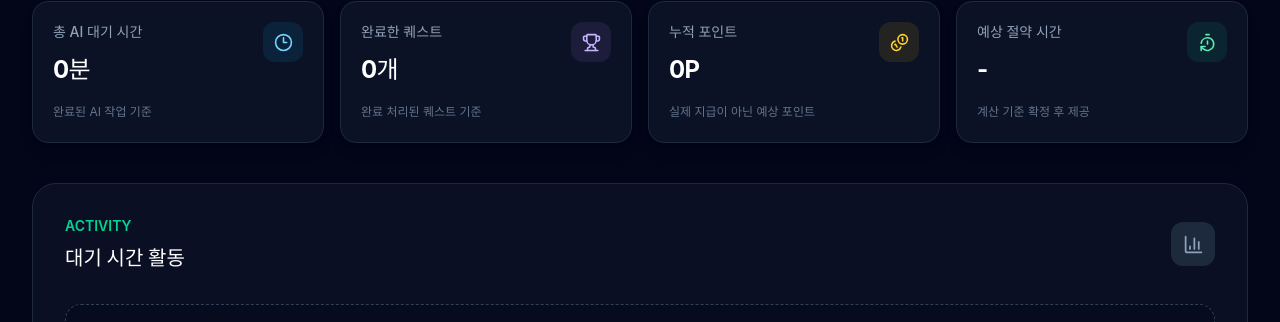
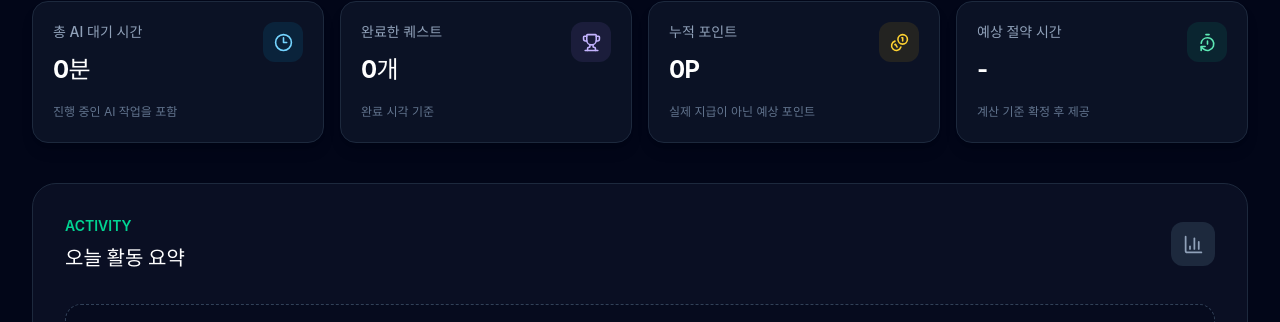
Before and after one commit to Juglee0527/AISideQuest, a React (Vite) app: page /dashboard in a window 1280 px wide. Shown: the part 374-696 px from the top of the page. Built offline with nearby package versions, Linux system fonts and the light colour scheme.

Commit message:
Feat: 오늘·이번 주·이번 달 통계 계산

```diff
--- a/src/pages/DashboardPage.tsx
+++ b/src/pages/DashboardPage.tsx
@@ -3,17 +3,41 @@ import { useState } from 'react'
 
 import PageHeader from '../components/PageHeader'
 import StatCard from '../components/StatCard'
+import { useQuestHistory } from '../contexts/QuestHistoryContext'
+import { useSession } from '../contexts/SessionContext'
+import { mockQuests } from '../data/mockQuests'
+import useElapsedTime from '../hooks/useElapsedTime'
+import {
+  calculateActivityStatistics,
+  type StatisticsPeriod,
+} from '../utils/statistics'
+import { formatSummaryDuration } from '../utils/time'
 
-const periods = [
+const periods: readonly { id: StatisticsPeriod; label: string }[] = [
   { id: 'today', label: '오늘' },
   { id: 'week', label: '이번 주' },
   { id: 'month', label: '이번 달' },
-] as const
-
-type PeriodId = (typeof periods)[number]['id']
+]
 
 function DashboardPage() {
-  const [selectedPeriod, setSelectedPeriod] = useState<PeriodId>('today')
+  const [selectedPeriod, setSelectedPeriod] = useState<StatisticsPeriod>('today')
+  const { activeSession, completedSessions } = useSession()
+  const { questHistories } = useQuestHistory()
+  const activeStartedAt = activeSession?.startedAt ?? null
+  const elapsedMilliseconds = useElapsedTime(activeStartedAt)
+  const currentTime = activeStartedAt === null
+    ? Date.now()
+    : Date.parse(activeStartedAt) + elapsedMilliseconds
+  const statistics = calculateActivityStatistics({
+    period: selectedPeriod,
+    currentTime,
+    activeSession,
+    completedSessions,
+    questHistories,
+    quests: mockQuests,
+  })
+  const selectedPeriodLabel = periods.find((period) => period.id === selectedPeriod)?.label ?? ''
+  const hasActivity = statistics.waitDuration > 0 || statistics.completedQuestCount > 0
 
   return (
     <div className="space-y-10">
@@ -45,24 +69,28 @@ function DashboardPage() {
         ))}
       </div>
 
-      <section className="grid gap-4 sm:grid-cols-2 xl:grid-cols-4" aria-label="기간별 주요 통계">
+      <section
+        className="grid gap-4 sm:grid-cols-2 xl:grid-cols-4"
+        aria-label={`${selectedPeriodLabel} 주요 통계`}
+        aria-live="polite"
+      >
         <StatCard
           label="총 AI 대기 시간"
-          value="0분"
-          helper="완료된 AI 작업 기준"
+          value={formatSummaryDuration(statistics.waitDuration)}
+          helper="진행 중인 AI 작업을 포함"
           icon={Clock3}
           accent="sky"
         />
         <StatCard
           label="완료한 퀘스트"
-          value="0개"
-          helper="완료 처리된 퀘스트 기준"
+          value={`${statistics.completedQuestCount}개`}
+          helper="완료 시각 기준"
           icon={Trophy}
           accent="violet"
         />
         <StatCard
           label="누적 포인트"
-          value="0P"
+          value={`${statistics.rewardPoints.toLocaleString('ko-KR')}P`}
           helper="실제 지급이 아닌 예상 포인트"
           icon={Coins}
           accent="amber"
@@ -81,7 +109,7 @@ function DashboardPage() {
           <div>
             <p className="text-sm font-semibold text-emerald-400">ACTIVITY</p>
             <h2 id="activity-title" className="mt-2 text-xl font-bold text-white">
-              대기 시간 활동
+              {selectedPeriodLabel} 활동 요약
             </h2>
           </div>
           <span className="grid size-11 place-items-center rounded-xl bg-slate-800 text-slate-400">
@@ -90,10 +118,22 @@ function DashboardPage() {
         </div>
 
         <div className="mt-8 grid min-h-64 place-items-center rounded-2xl border border-dashed border-slate-700 bg-slate-950/40 p-8 text-center">
-          <div>
-            <p className="font-semibold text-slate-300">아직 표시할 활동이 없습니다.</p>
-            <p className="mt-2 text-sm text-slate-500">AI 작업을 완료하면 기간별 활동이 이곳에 표시됩니다.</p>
-          </div>
+          {hasActivity ? (
+            <div className="max-w-xl">
+              <p className="text-lg font-bold text-white">
+                {formatSummaryDuration(statistics.waitDuration)}의 대기 시간을 기록했습니다.
+              </p>
+              <p className="mt-3 text-sm leading-6 text-slate-400">
+                {selectedPeriodLabel} 동안 사이드 퀘스트 {statistics.completedQuestCount}개를 완료하고 예상 포인트{' '}
+                {statistics.rewardPoints.toLocaleString('ko-KR')}P를 만들었습니다.
+              </p>
+            </div>
+          ) : (
+            <div>
+              <p className="font-semibold text-slate-300">아직 표시할 활동이 없습니다.</p>
+              <p className="mt-2 text-sm text-slate-500">AI 작업을 시작하면 기간별 활동이 이곳에 표시됩니다.</p>
+            </div>
+          )}
         </div>
       </section>
     </div>
--- a/src/pages/HomePage.tsx
+++ b/src/pages/HomePage.tsx
@@ -3,12 +3,16 @@ import { Link } from 'react-router-dom'
 
 import PageHeader from '../components/PageHeader'
 import StatCard from '../components/StatCard'
+import { useQuestHistory } from '../contexts/QuestHistoryContext'
 import { useSession } from '../contexts/SessionContext'
+import { mockQuests } from '../data/mockQuests'
 import useElapsedTime from '../hooks/useElapsedTime'
-import { formatDuration } from '../utils/time'
+import { calculateActivityStatistics } from '../utils/statistics'
+import { formatDuration, formatSummaryDuration } from '../utils/time'
 
 function HomePage() {
   const { activeSession, completedSessions, startSession, endSession } = useSession()
+  const { questHistories } = useQuestHistory()
   const activeStartedAt = activeSession?.startedAt ?? null
   const elapsedMilliseconds = useElapsedTime(activeStartedAt)
   const lastCompletedSession = completedSessions[0]
@@ -16,6 +20,17 @@ function HomePage() {
   const displayedDuration = isRunning
     ? elapsedMilliseconds
     : (lastCompletedSession?.duration ?? 0)
+  const currentTime = activeStartedAt === null
+    ? Date.now()
+    : Date.parse(activeStartedAt) + elapsedMilliseconds
+  const todayStatistics = calculateActivityStatistics({
+    period: 'today',
+    currentTime,
+    activeSession,
+    completedSessions,
+    questHistories,
+    quests: mockQuests,
+  })
 
   return (
     <div className="space-y-10">
@@ -104,21 +119,21 @@ function HomePage() {
         <div className="grid gap-4 sm:grid-cols-3 lg:grid-cols-1">
           <StatCard
             label="오늘 대기 시간"
-            value="0분"
-            helper="완료된 AI 작업이 없습니다."
+            value={formatSummaryDuration(todayStatistics.waitDuration)}
+            helper="진행 중인 AI 작업을 포함합니다."
             icon={Clock3}
             accent="sky"
           />
           <StatCard
             label="오늘 완료한 퀘스트"
-            value="0개"
-            helper="첫 사이드 퀘스트를 시작해 보세요."
+            value={`${todayStatistics.completedQuestCount}개`}
+            helper="퀘스트 완료 시각을 기준으로 계산합니다."
             icon={Trophy}
             accent="violet"
           />
           <StatCard
             label="예상 리워드"
-            value="0P"
+            value={`${todayStatistics.rewardPoints.toLocaleString('ko-KR')}P`}
             helper="실제 지급이 아닌 예상 포인트입니다."
             icon={Coins}
             accent="amber"
--- /dev/null
+++ b/src/utils/statistics.ts
@@ -0,0 +1,132 @@
+import type { Quest } from '../types/quest'
+import type { QuestHistory } from '../types/questHistory'
+import type { Session } from '../types/session'
+
+export type StatisticsPeriod = 'today' | 'week' | 'month'
+
+export interface ActivityStatistics {
+  waitDuration: number
+  completedQuestCount: number
+  rewardPoints: number
+  estimatedSavedMinutes: null
+}
+
+interface StatisticsInput {
+  period: StatisticsPeriod
+  currentTime: number
+  activeSession: Session | null
+  completedSessions: readonly Session[]
+  questHistories: readonly QuestHistory[]
+  quests: readonly Quest[]
+}
+
+interface PeriodRange {
+  start: number
+  endExclusive: number
+}
+
+const EMPTY_STATISTICS: ActivityStatistics = {
+  waitDuration: 0,
+  completedQuestCount: 0,
+  rewardPoints: 0,
+  estimatedSavedMinutes: null,
+}
+
+export function getPeriodRange(
+  period: StatisticsPeriod,
+  currentTime: number,
+): PeriodRange | null {
+  if (!Number.isFinite(currentTime)) {
+    return null
+  }
+
+  const currentDate = new Date(currentTime)
+  const year = currentDate.getFullYear()
+  const month = currentDate.getMonth()
+  const date = currentDate.getDate()
+  let startDate: Date
+  let endDate: Date
+
+  if (period === 'today') {
+    startDate = new Date(year, month, date)
+    endDate = new Date(year, month, date + 1)
+  } else if (period === 'week') {
+    startDate = new Date(year, month, date)
+    const daysSinceMonday = (startDate.getDay() + 6) % 7
+    startDate.setDate(startDate.getDate() - daysSinceMonday)
+    endDate = new Date(startDate)
+    endDate.setDate(startDate.getDate() + 7)
+  } else {
+    startDate = new Date(year, month, 1)
+    endDate = new Date(year, month + 1, 1)
+  }
+
+  return {
+    start: startDate.getTime(),
+    endExclusive: endDate.getTime(),
+  }
+}
+
+function getSessionOverlapDuration(
+  session: Session,
+  range: PeriodRange,
+  currentTime: number,
+) {
+  const startedAt = Date.parse(session.startedAt)
+  const rawEndedAt = session.endedAt === null ? currentTime : Date.parse(session.endedAt)
+
+  if (!Number.isFinite(startedAt) || !Number.isFinite(rawEndedAt)) {
+    return 0
+  }
+
+  const overlapStart = Math.max(startedAt, range.start)
+  const overlapEnd = Math.min(rawEndedAt, range.endExclusive, currentTime)
+
+  return Math.max(0, overlapEnd - overlapStart)
+}
+
+export function calculateActivityStatistics({
+  period,
+  currentTime,
+  activeSession,
+  completedSessions,
+  questHistories,
+  quests,
+}: StatisticsInput): ActivityStatistics {
+  const range = getPeriodRange(period, currentTime)
+
+  if (range === null) {
+    return EMPTY_STATISTICS
+  }
+
+  const sessions = activeSession === null
+    ? completedSessions
+    : [...completedSessions, activeSession]
+  const waitDuration = sessions.reduce(
+    (total, session) => total + getSessionOverlapDuration(session, range, currentTime),
+    0,
+  )
+  const completedQuestHistories = questHistories.filter((history) => {
+    const completedAt = Date.parse(history.completedAt)
+
+    return (
+      history.completed &&
+      Number.isFinite(completedAt) &&
+      completedAt >= range.start &&
+      completedAt < range.endExclusive &&
+      completedAt <= currentTime
+    )
+  })
+  const rewardByQuestId = new Map(quests.map((quest) => [quest.id, quest.reward]))
+  const rewardPoints = completedQuestHistories.reduce(
+    (total, history) => total + (rewardByQuestId.get(history.questId) ?? 0),
+    0,
+  )
+
+  return {
+    waitDuration,
+    completedQuestCount: completedQuestHistories.length,
+    rewardPoints,
+    estimatedSavedMinutes: null,
+  }
+}
--- a/src/utils/time.ts
+++ b/src/utils/time.ts
@@ -25,3 +25,31 @@ export function formatDuration(durationMilliseconds: number) {
 
   return `${String(hours).padStart(2, '0')}:${paddedMinutes}:${paddedSeconds}`
 }
+
+export function formatSummaryDuration(durationMilliseconds: number) {
+  const safeDuration = Number.isFinite(durationMilliseconds)
+    ? Math.max(0, durationMilliseconds)
+    : 0
+
+  if (safeDuration === 0) {
+    return '0분'
+  }
+
+  if (safeDuration < 60_000) {
+    return '1분 미만'
+  }
+
+  const totalMinutes = Math.floor(safeDuration / 60_000)
+  const hours = Math.floor(totalMinutes / 60)
+  const minutes = totalMinutes % 60
+
+  if (hours === 0) {
+    return `${minutes}분`
+  }
+
+  if (minutes === 0) {
+    return `${hours}시간`
+  }
+
+  return `${hours}시간 ${minutes}분`
+}
```
Also changed, not shown: 1 other file (tests, documents, lock files or other folders).
